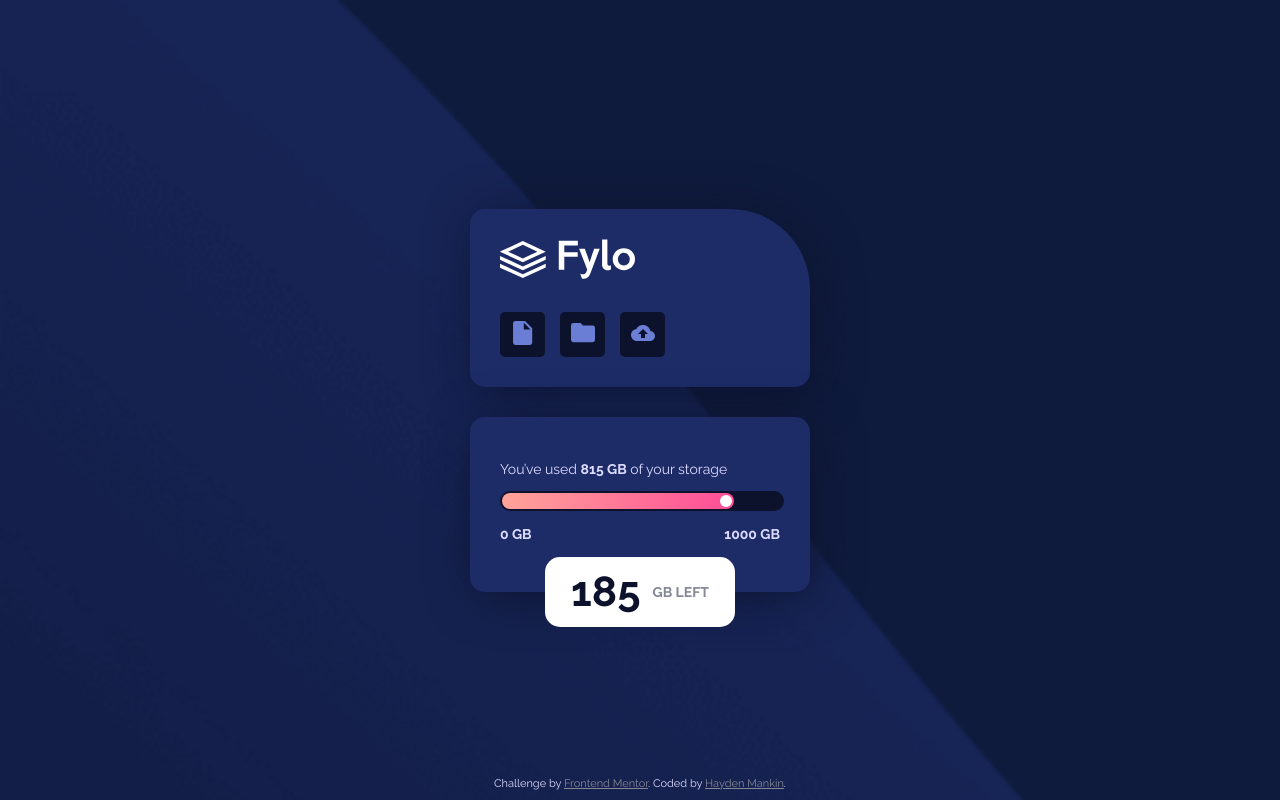
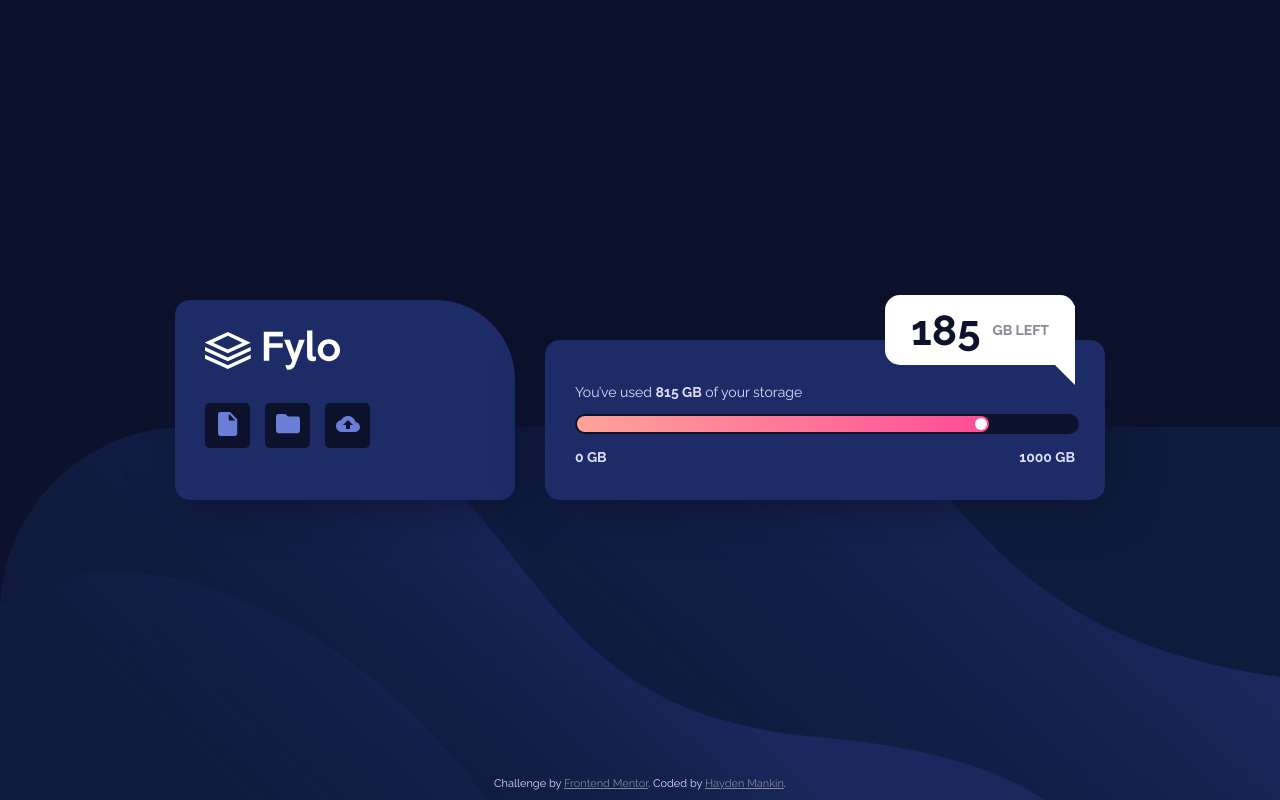
Before and after one commit to DryCreations/fylo-data-storage-component, a plain HTML site: page index.html in a window 1280 px wide. Drawn offline with Linux system fonts and the light colour scheme.

Commit message:
desktop view

```diff
--- a/index.html
+++ b/index.html
@@ -35,7 +35,7 @@
     }
 
     #Background {
-      background-image: url("images/bg-mobile.png");
+      background-image: url(images/bg-mobile.png);
       width: 100vw;
       height: 100vh;
       position: absolute;
@@ -94,6 +94,7 @@
       border-radius: 15px;
 
       width: 280px;
+      height: 100px;
 
       margin-top: 30px;
 
@@ -172,6 +173,66 @@
       color: var(--grayish-blue);
     }
 
+    #DisplayWrapper {
+      position: relative;
+    }
+
+    @media only screen and (min-width: 930px) {
+      #Background {
+        background-image: url(images/bg-desktop.png);
+        background-position: bottom;
+        background-size: contain;
+      }
+
+      #Wrapper {
+        flex-direction: row;
+
+      }
+
+      #DisplayWrapper {
+        height: 200px;
+        width:590px;
+      }
+
+      #Tools {
+        height: 140px;
+        padding:30px
+      }
+
+      #Display {
+        margin: 0px;
+        margin-left: 30px;
+        width: 500px;
+        padding: 30px;
+
+        position: absolute;
+        bottom: 0px;
+      }
+
+      #StorageLeft {
+        left: auto;
+        bottom: auto;
+        right: 30px;
+        top: -45px;
+      }
+
+      #StorageLeft:before {
+        content:"";
+        display: block;
+        height: 0px;
+        width: 0px;
+        position: absolute;
+        bottom: -20px;
+        right: 0px;
+
+        border-top: 40px solid transparent;
+
+        border-right: 40px solid white;
+        border-bottom: 40px solid transparent;
+        z-index: 2;
+      }
+
+    }
   </style>
 </head>
 <body>
@@ -186,6 +247,7 @@
         <button class="button"><img src="images/icon-upload.svg" alt="upload" /></button>
       </div>
     </div>
+    <div id="DisplayWrapper">
       <div id="Display">
         <div id="StorageLeft">
           <span class="large bold">185</span> <span class="caption bold">GB LEFT</span>
@@ -196,6 +258,7 @@
         <span class="bold" id="Right">1000 GB</span>
       </div>
     </div>
+  </div>
 
   <div class="attribution">
     Challenge by <a href="https://www.frontendmentor.io?ref=challenge" target="_blank">Frontend Mentor</a>.
```
Lines whose indentation alone changed are shown as unchanged.
